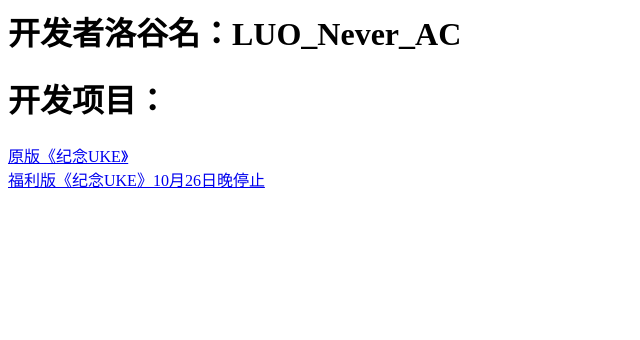
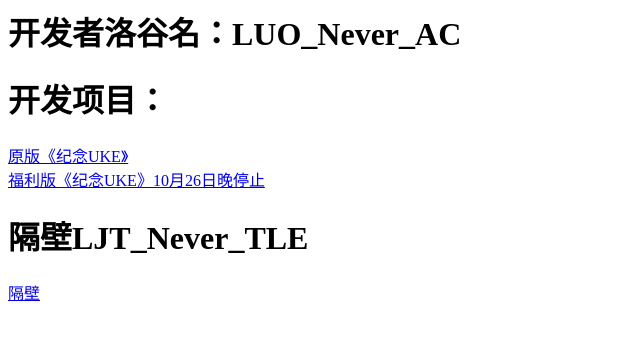
Before and after one commit to LUONeverAC/luoneverac.github.io, a plain HTML site: page index.html in a window 1280 px wide. Shown: the whole page, without its empty margins (0-640 px from the left). Drawn offline with Linux system fonts and the light colour scheme.

Commit message:
Update index.html

```diff
--- a/index.html
+++ b/index.html
@@ -10,6 +10,9 @@
     <a href="https://luoneverac.github.io/original">原版《纪念UKE》</a>
     <br>
     <a href="https://luoneverac.github.io/welfare">福利版《纪念UKE》10月26日晚停止</a>
+    <br>
+    <h1>隔壁LJT_Never_TLE</h1>
+    <a href="https://kkksc03chenzhe.github.io">隔壁</a>
 </body>
 
 </html>
```
